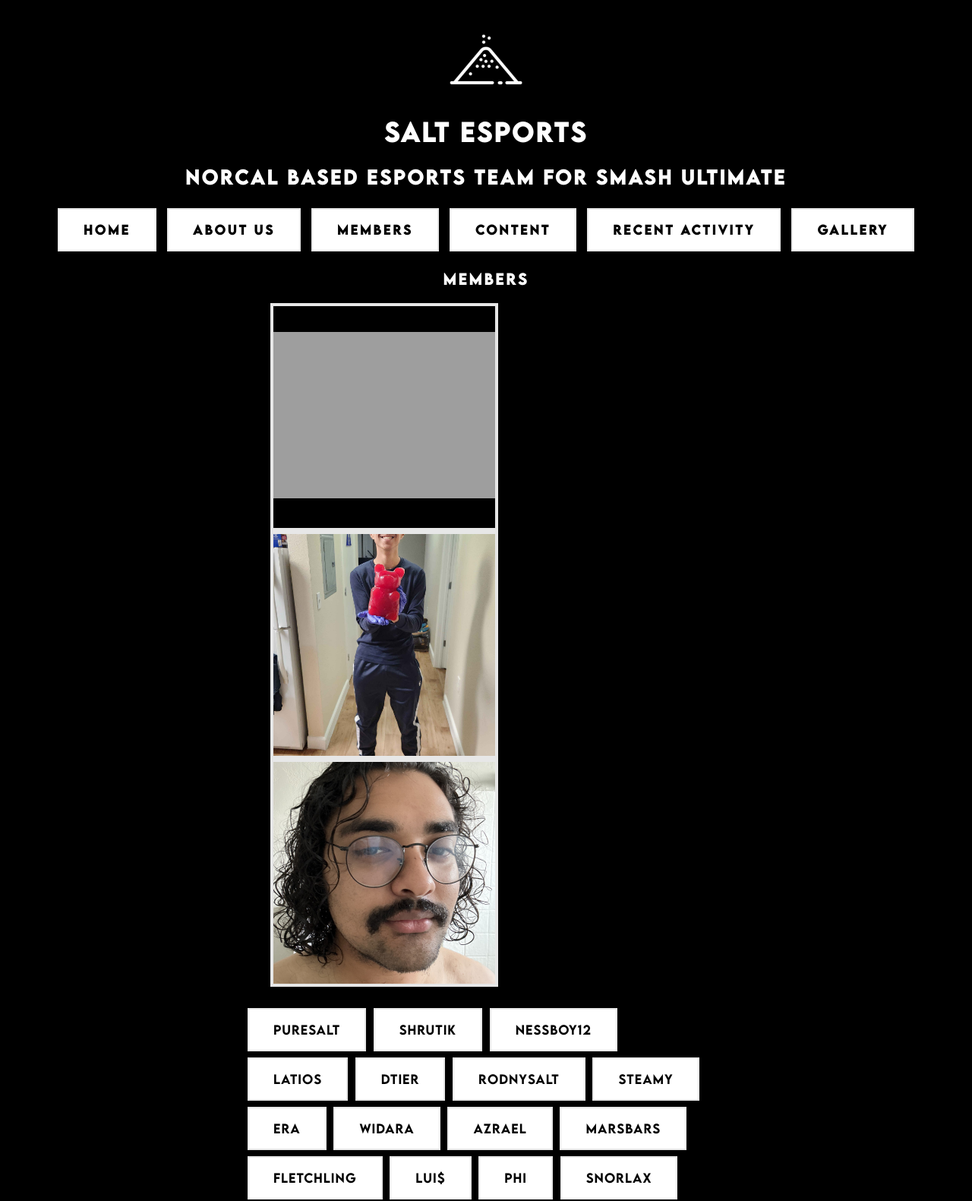
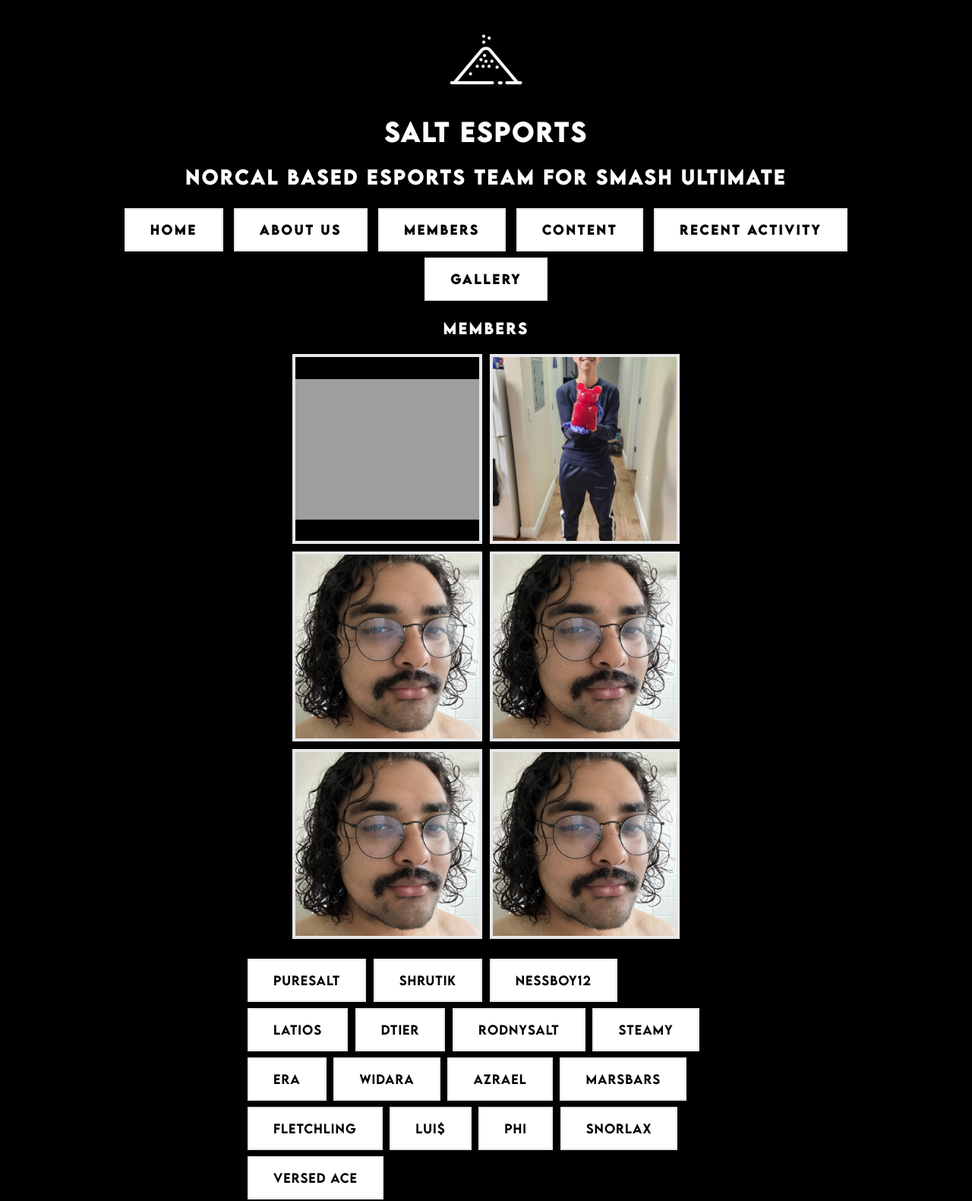
Before and after one commit to pkflash/saltesports, a Django app: page /salt/members in a window 1280 px wide. Shown: the top 1581 px of the page at 76% size. Run offline with Django 5.2, Linux system fonts and the light colour scheme; a map, chart or similar area stays blank; grey boxes are pictures that could not be loaded.

Commit message:
YEAAAAA WE DID IT

```diff
--- a/salt/static/salt/styles.css
+++ b/salt/static/salt/styles.css
@@ -18,8 +18,8 @@ body {
 
 h1, h2, h3 {
     text-align: center;
-    margin-left: 5%;
-    margin-right: 5%;
+    margin-left: 10%;
+    margin-right: 10%;
     letter-spacing: 3px;
 }
 
@@ -36,8 +36,6 @@ ul, li {
 
 div {
     display: inline-block;
-    margin-left: 25%;
-    margin-right: 25%;
 }
 
 /* a:hover {
@@ -95,14 +93,20 @@ a:active {
 
 
 .flex-container {
-    width: 100%;
-    margin: 0 auto;
+    display: flex;
+    flex-wrap: wrap;
+    justify-content: center; /* Center the items horizontally */
+    gap: 10px; /* Remove gap to eliminate space between items */
+    padding: 0; /* Remove padding inside the container */
+    margin: 0; /* Remove margin around the container */
+    width: 100%; /* Ensure it takes up the full width */
+    box-sizing: border-box; /* Include padding/border in width calculations */
 }
 
 #player-container {
     position: relative;
-    width: 300px; /* Set fixed width */
-    height: 300px; /* Set fixed height */
+    width: 250px; /* Set fixed width */
+    height: 250px; /* Set fixed height */
     border: 4px solid #e7e7e7; /* Add border */
     overflow: hidden; /* Prevent content overflow */
     box-sizing: border-box; /* Include padding and border in element's total width/height */
@@ -115,7 +119,7 @@ a:active {
 
 #player {
     width: 100%;
-    height: auto;
+    height: 100%;
     object-fit: cover;
 
 }
@@ -132,7 +136,7 @@ a:active {
     top: 0%;
     left: 5%;
     margin: 4px 2px;
-    color: rgb(255, 255, 255);
+    color: white;
     /* transform: translate(-50%, -50%); */
     transition-duration: 0.5s;
     letter-spacing: 2px;
--- a/salt/templates/salt/members.html
+++ b/salt/templates/salt/members.html
@@ -9,7 +9,7 @@
 
 <h3>members</h3>
    {% block content %}
-   <h3>
+   <h4>
 
     <div class="flex-container">
         <div id="player-container">
@@ -55,11 +55,54 @@
                 </div>
             </a>
         </div>
+
+        <div id="player-container">
+            <a href="{% url 'salt_app:shrutik' %}" id="player-link">
+                <img id="player" src="{% static 'salt\images\AP1GczPTQmYZbbY06fXtzloEN4faYHKKTrvL4bjkcHsX7Q54ir7zACv-wESWw1168-h1556-s-no-gm.png' %}">
+                <div id="player_text">
+                    <h3>$hrutik</h3>
+                    shrutik kulkarni
+                    <br/><br/>
+                    <li>team manager</li>
+                    <li>player</li>
+                    <br/>
+                    "group leader"
+                </div>
+            </a>
+        </div>
+        <div id="player-container">
+            <a href="{% url 'salt_app:shrutik' %}" id="player-link">
+                <img id="player" src="{% static 'salt\images\AP1GczPTQmYZbbY06fXtzloEN4faYHKKTrvL4bjkcHsX7Q54ir7zACv-wESWw1168-h1556-s-no-gm.png' %}">
+                <div id="player_text">
+                    <h3>$hrutik</h3>
+                    shrutik kulkarni
+                    <br/><br/>
+                    <li>team manager</li>
+                    <li>player</li>
+                    <br/>
+                    "group leader"
+                </div>
+            </a>
+        </div>
+        <div id="player-container">
+            <a href="{% url 'salt_app:shrutik' %}" id="player-link">
+                <img id="player" src="{% static 'salt\images\AP1GczPTQmYZbbY06fXtzloEN4faYHKKTrvL4bjkcHsX7Q54ir7zACv-wESWw1168-h1556-s-no-gm.png' %}">
+                <div id="player_text">
+                    <h3>$hrutik</h3>
+                    shrutik kulkarni
+                    <br/><br/>
+                    <li>team manager</li>
+                    <li>player</li>
+                    <br/>
+                    "group leader"
+                </div>
+            </a>
+        </div>
     </div>
 
 
 
-    </h3>
+    </h4>
 
     <p>
 
```
